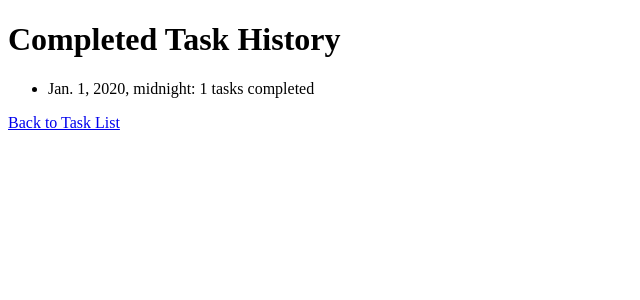
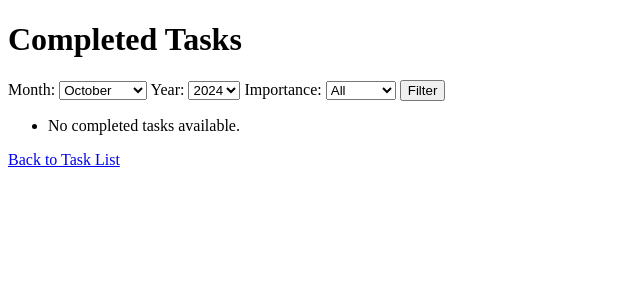
Before and after one commit to Arieh-code/task_managment_project, a Django app: page /tasks/history/ in a window 1280 px wide. Shown: the top 300 px of the page, without its empty margins (0-640 px from the left). Run offline with Django 5.2, Linux system fonts and the light colour scheme; a user stored in the database is signed in; tables that the repository leaves empty hold one stand-in row (values such as "Sample post").

Commit message:
changed the completed task history view

```diff
--- a/tasks/templates/tasks/completed_task_history.html
+++ b/tasks/templates/tasks/completed_task_history.html
@@ -1,18 +1,51 @@
 <!DOCTYPE html>
 <html lang="en">
 <head>
-    <meta charset="UTF-8" />
+    <meta charset="UTF-8">
     <title>Completed Task History</title>
 </head>
 <body>
-    <h1>Completed Task History</h1>
+    <h1>Completed Tasks</h1>
+
+    <!-- Filter Form -->
+    <form method="get">
+        <label for="month">Month:</label>
+        <select name="month" id="month">
+            {% for num, name in months %}
+                <option value="{{ num }}" {% if num == selected_month %}selected{% endif %}>{{ name }}</option>
+            {% endfor %}
+        </select>
+
+        <label for="year">Year:</label>
+        <select name="year" id="year">
+            {% for y in years %}
+                <option value="{{ y }}" {% if y == selected_year %}selected{% endif %}>{{ y }}</option>
+            {% endfor %}
+        </select>
+
+        <label for="importance">Importance:</label>
+        <select name="importance" id="importance">
+            <option value="">All</option>
+            {% for level in importance_levels %}
+                <option value="{{ level }}" {% if level == selected_importance %}selected{% endif %}>{{ level }}</option>
+            {% endfor %}
+        </select>
+
+        <button type="submit">Filter</button>
+    </form>
+
     <ul>
-      {% for entry in history %}
-      <li>{{ entry.month }}: {{ entry.count }} tasks completed</li>
+        {% for task in completed_tasks %}
+            <li>
+                <strong>{{ task.title }}</strong> - {{ task.description }}
+                <p>Completed on: {{ task.completed_date|date:"F j, Y, g:i a" }}</p>
+                <p>Importance: {{ task.importance }}</p>
+            </li>
         {% empty %}
-      <li>No completed tasks found.</li>
+            <li>No completed tasks available.</li>
         {% endfor %}
     </ul>
+
     <a href="{% url 'task_list' %}">Back to Task List</a>
 </body>
 </html>
--- a/tasks/views.py
+++ b/tasks/views.py
@@ -3,9 +3,10 @@ from django.http import HttpResponse
 from .models import Task, CompletedTaskHistory
 from .forms import TaskForm
 from django.utils import timezone
-from django.db.models import Count
+from django.db.models import Count, F
 from django.db.models.functions import TruncMonth
 from django.contrib.auth.decorators import login_required
+from datetime import datetime
 import logging
 
 logger = logging.getLogger('tasks')
@@ -18,8 +19,26 @@ logger = logging.getLogger('tasks')
 
 @login_required
 def task_list(request):
-    tasks = Task.objects.filter(user=request.user)
-    return render(request, 'tasks/task_list.html', {'tasks': tasks})
+    tasks = get_user_task(request.user).filter(completed=False)
+    filter_importance = request.GET.get('importance')
+    sort_by = request.GET.get('sort')
+
+    if filter_importance:
+        tasks = tasks.filter(importance=filter_importance)
+
+    if sort_by == 'end_date':
+        tasks = tasks.order_by('end_date')
+    elif sort_by == 'importance':
+        tasks = tasks.order_by('-importance')
+
+    return render(request, 'tasks/task_list.html',
+                  {'tasks': tasks,
+                   'filter_importance': filter_importance,
+                   'sort_by': sort_by,
+                   })
+
+
+
 
 @login_required
 def task_create(request):
@@ -44,7 +63,7 @@ def task_create(request):
 
 @login_required
 def task_update(request, pk):
-    task = get_object_or_404(Task, pk=pk, user=request.user)
+    task = get_user_task(request.user, pk=pk)
     previous_completed_status = task.completed
     if request.method == 'POST':
         form = TaskForm(request.POST, instance=task)
@@ -79,7 +98,7 @@ def task_update(request, pk):
 
 @login_required  # Ensure that the user is logged in
 def task_delete(request, pk):
-    task = get_object_or_404(Task, pk=pk, user=request.user)  # Ensure the task belongs to the current user
+    task = get_user_task(request.user, pk=pk)  # Ensure the task belongs to the current user
     if request.method == 'POST':
         task.delete()
         logger.info(f"Task '{task.title}' (ID: {pk}) deleted by user '{request.user.username}'.")
@@ -91,12 +110,46 @@ def task_delete(request, pk):
 
 @login_required
 def completed_task_history(request):
-    history = (
-        CompletedTaskHistory.objects
-        .filter(task__user=request.user)  # Make sure this filter is present
-        .annotate(month=TruncMonth('completed_date'))
-        .values('month')
-        .annotate(count=Count('id'))
-        .order_by('month')
+    month = int(request.GET.get('month', timezone.now().month))
+    year = int(request.GET.get('year', timezone.now().year))
+    importance = request.GET.get('importance', '')
+
+    # filter the completed task history for the selected month
+    completed_tasks = CompletedTaskHistory.objects.filter(
+        task__user = request.user,
+        completed_date__year = year,
+        completed_date__month = month,
+    ).annotate(
+        title = F('task__title'),
+        description = F('task__description'),
+        importance = F('task__importance'),
+
     )
-    return render(request, 'tasks/completed_task_history.html', {'history': history})
+
+    if importance:
+        completed_tasks = completed_tasks.filter(task__importance=importance)
+
+    importance_order = {'Urgent':1, 'Medium':2, 'Easy':3}
+
+    completed_tasks = sorted(
+        completed_tasks,
+        key= lambda x: importance_order.get(x.importance, 4)
+        )
+
+    months = [(i, datetime(2024, i, 1).strftime('%B')) for i in range(1, 13)]
+    years = range(timezone.now().year-5, timezone.now().year+1)
+
+    return render(request, 'tasks/completed_task_history.html', {
+        'completed_tasks' : completed_tasks,
+        'months' : months,
+        'years' : years,
+        'selected_month' : month,
+        'selected_year': year,
+        'importance_levels' : ['Urgent', 'Medium', 'Low'],
+        'importance' : importance
+        })
+
+def get_user_task(user, pk=None):
+    if pk:
+        return get_object_or_404(Task, pk=pk, user=user)
+    return Task.objects.filter(user=user)
```
Also changed, not shown: tasks/forms.py (+7 -1 lines), tasks/models.py (+36 -1 lines), tasks/templates/tasks/task_list.html (+26 -1 lines), tasks/migrations/0003_task_end_date_task_importance.py (added). Lines whose indentation alone changed are shown as unchanged.
